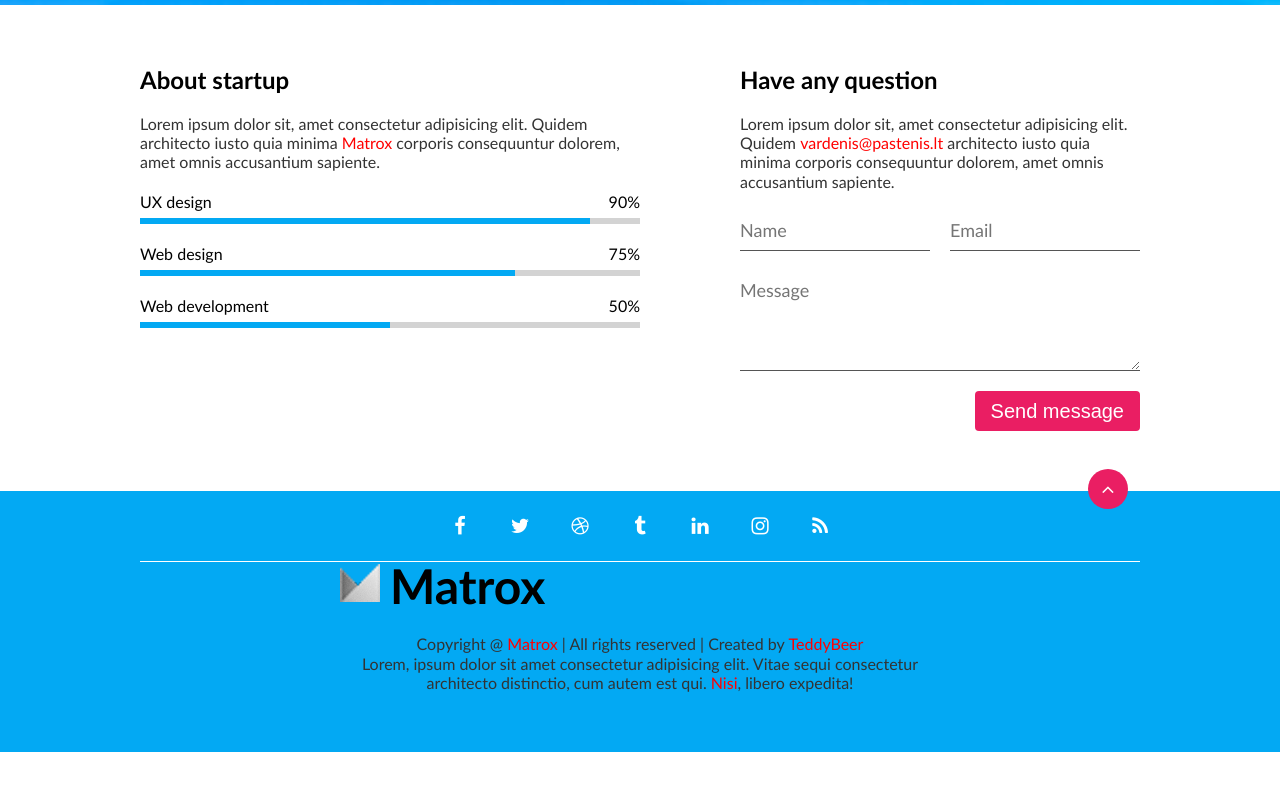
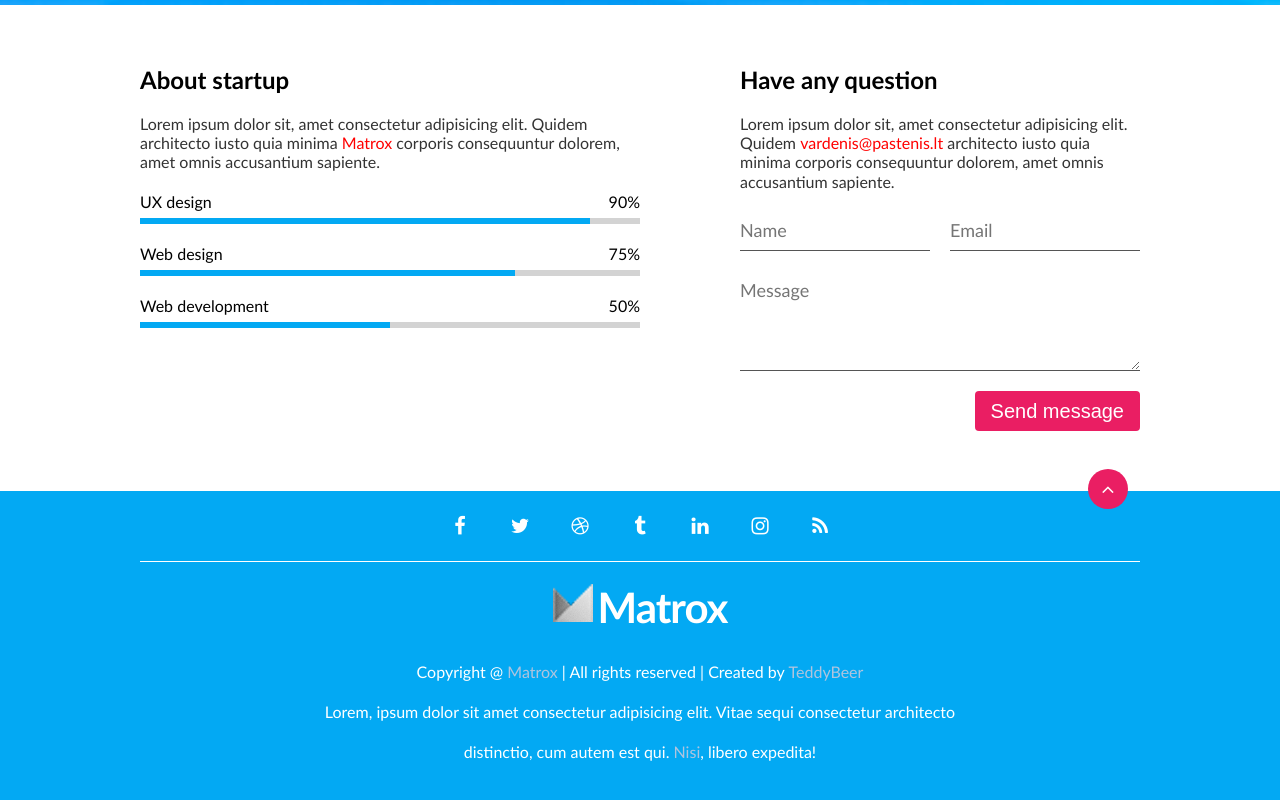
Before and after one commit to MariusKuria/Class-project-with-teacher-Coming-soon, a website: page index.html in a window 1280 px wide. Shown: the part 795-1595 px from the top of the page. Before the commit the page ends 1547 px from the top, so only its background shows below. Drawn offline with Linux system fonts and the light colour scheme.

Commit message:
footer tbd

```diff
--- a/css/pages/home.css
+++ b/css/pages/home.css
@@ -100,23 +100,38 @@ footer > .row {
     right: 0.6em;
 }
 
-footer > .short-row {
-    gap: 2em;
+.container > .short-row-footer {
     display: flex;
-    flex-wrap: wrap;
-    width: 70%;
     flex-direction: column;
     text-align: center;
-    gap: 2em;
+    align-items: center;
+    gap: 20px;
+    margin-top: 20px;
 }
-.short-row > .short-row-logo {
+.short-row-footer > .bottom-logo {
     display: flex;
     flex-direction: row;
-    gap: 10px;
+    justify-content: center;
+    gap: 5px;
+}
+.bottom-logo > .logo {
+    width: 40px;
+}
+.bottom-logo > .name {
+    font-size: 42px;
+    color: #fff;
+    letter-spacing: -1px;
 
 }
-.short-row-logo {
-    height: 40px;
-    font-size: 24px;
-    line-height: 2em;
+/* pro creator programa, mokytis sortkutus*/
+.creator {
+    width: 50%;
 }
+.creator > .first-p {
+    line-height: 40px;
+    color: #fff;
+}
+.creator > .last-p {
+    line-height: 40px;
+    color: #fff;
+}
--- a/index.html
+++ b/index.html
@@ -92,7 +92,7 @@
               <div class="value">75%</div>
             </div>
             <div class="progress">
-              <div class="bar" style="width: 75%";>
+              <div class="bar" style="width: 75%" ;>
                 <div class="loading"></div>
               </div>
             </div>
@@ -103,10 +103,9 @@
               <div class="value">50%</div>
             </div>
             <div class="progress">
-              <div class="bar" style="width: 50%";>
+              <div class="bar" style="width: 50%" ;>
                 <div class="loading"></div>
               </div>
-
             </div>
           </div>
         </div>
@@ -119,8 +118,8 @@
             omnis accusantium sapiente.
           </p>
           <form class="form">
-            <input type="text" placeholder="Name" value="">
-            <input type="text" placeholder="Email" value="">
+            <input type="text" placeholder="Name" value="" />
+            <input type="text" placeholder="Email" value="" />
             <textarea name="" id="" placeholder="Message"></textarea>
             <button type="submit" class="btn">Send message</button>
           </form>
@@ -140,13 +139,22 @@
         </div>
         <a href="#" class="back-to-top btn btn-sircle fa fa-angle-up"></a>
       </div>
-      <div class="short-row">
-        <div class="short-row-logo"><img src="./images/logo-bl-wt.png" alt="bw logo">
-          <h1>Matrox</h1>
+      <div class="short-row-footer">
+        <div class="bottom-logo">
+          <img class="logo" src="./images/logo-bl-wt.png" alt="bw logo" />
+          <h1 class="name">Matrox</h1>
         </div>
         <div class="creator">
-          <p>Copyright @ <a href="#">Matrox</a> | All rights reserved | Created by <a href="#">TeddyBeer</a></p>
-          <p class="last-p">Lorem, ipsum dolor sit amet consectetur adipisicing elit. Vitae sequi consectetur architecto distinctio, cum autem est qui. <a href="#">Nisi</a>, libero expedita!</p>
+          <p class="first-p">
+            Copyright @ <a style="color: lightsteelblue" href="#">Matrox</a> |
+            All rights reserved | Created by
+            <a style="color: lightsteelblue" href="#">TeddyBeer</a>
+          </p>
+          <p class="last-p">
+            Lorem, ipsum dolor sit amet consectetur adipisicing elit. Vitae
+            sequi consectetur architecto distinctio, cum autem est qui.
+            <a style="color: lightsteelblue" href="#">Nisi</a>, libero expedita!
+          </p>
         </div>
       </div>
     </footer>
```
